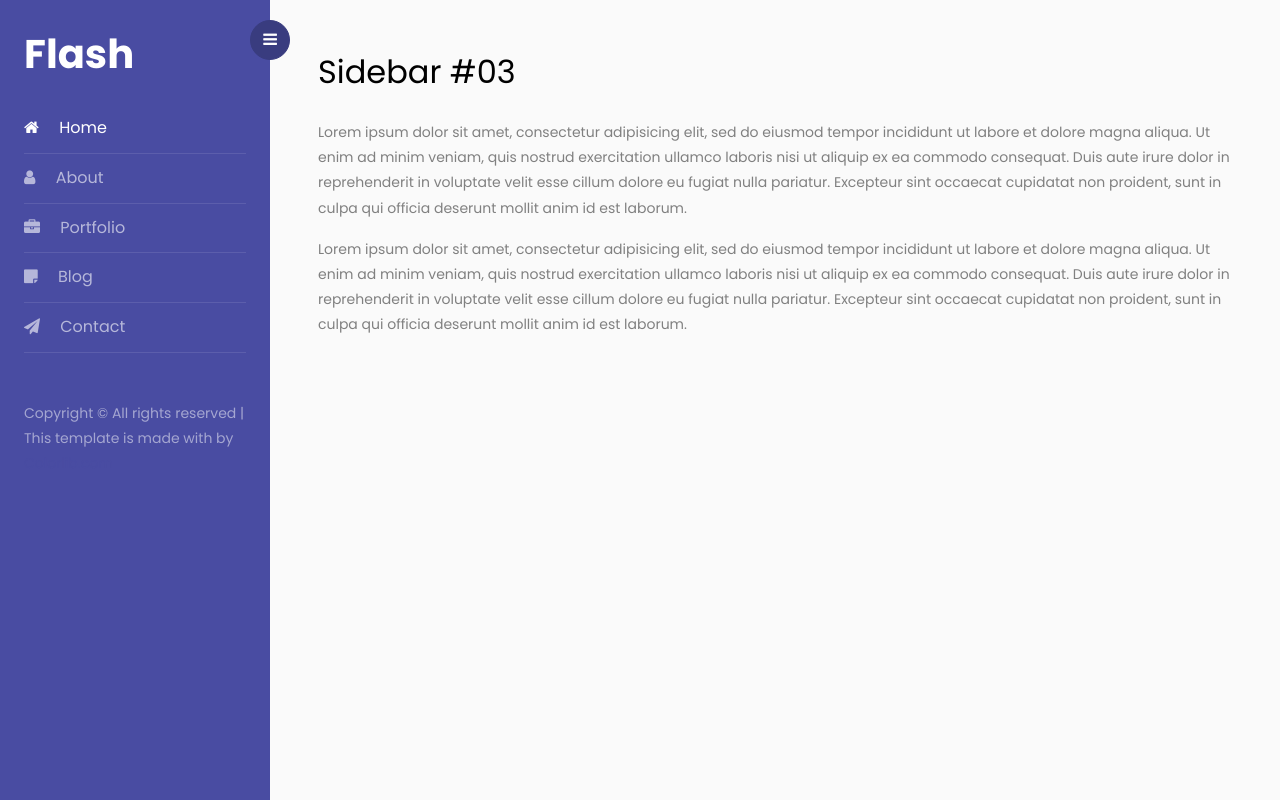
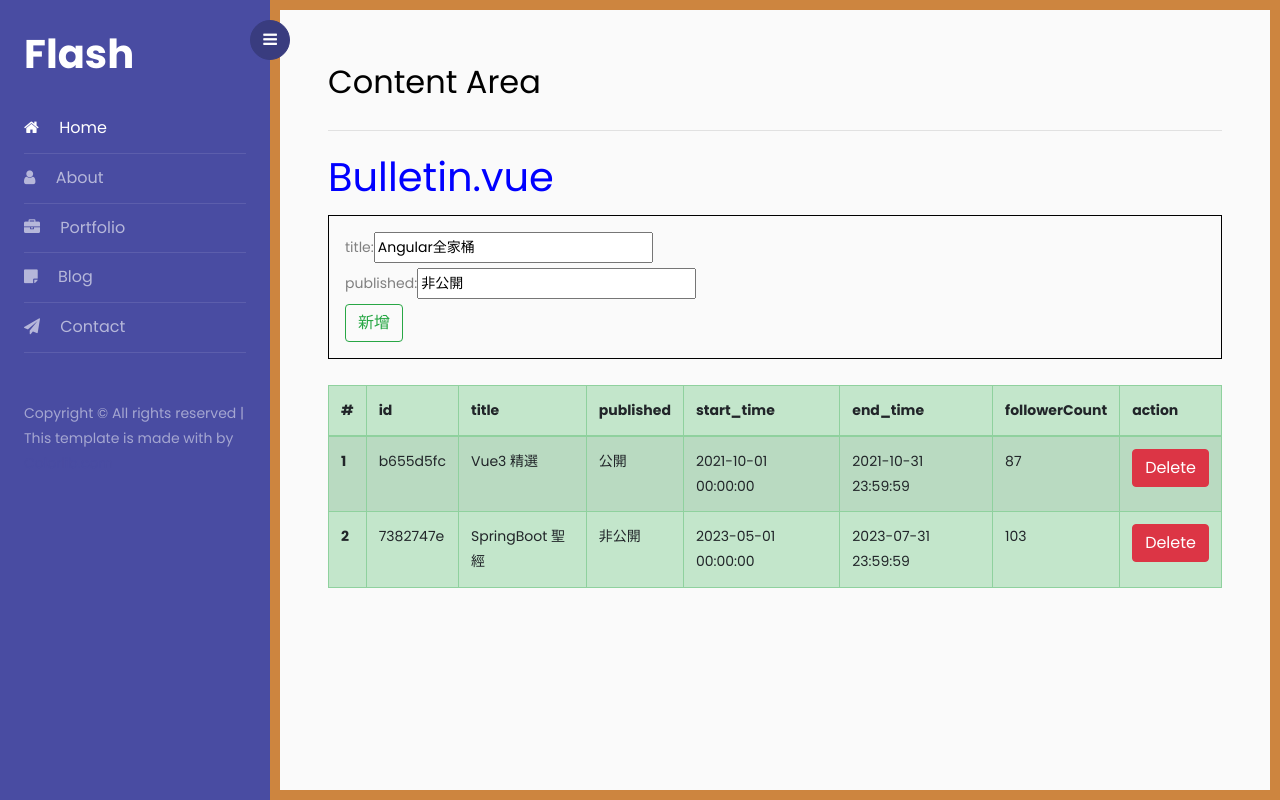
Before and after one commit to sobadrush/vue-homework-week5, a Vue app: page / in a window 1280 px wide. Built offline with nearby package versions, Linux system fonts and the light colour scheme.

Commit message:
新增 bulletin 布告欄功能

```diff
--- a/src/App.vue
+++ b/src/App.vue
@@ -1,5 +1,5 @@
 <script setup>
-
+  import bulletin from "@/components/Bulletin.vue";
 </script>
 
 <template>
@@ -49,16 +49,10 @@
       </nav>
 
       <!-- Page Content  -->
-      <div id="content" class="p-4 p-md-5 pt-5">
-          <h2 class="mb-4">Sidebar #03</h2>
-          <p>
-              Lorem ipsum dolor sit amet, consectetur adipisicing elit, sed do eiusmod tempor incididunt ut labore et dolore magna aliqua. Ut enim ad minim veniam, quis nostrud exercitation ullamco laboris nisi ut aliquip ex ea commodo
-              consequat. Duis aute irure dolor in reprehenderit in voluptate velit esse cillum dolore eu fugiat nulla pariatur. Excepteur sint occaecat cupidatat non proident, sunt in culpa qui officia deserunt mollit anim id est laborum.
-          </p>
-          <p>
-              Lorem ipsum dolor sit amet, consectetur adipisicing elit, sed do eiusmod tempor incididunt ut labore et dolore magna aliqua. Ut enim ad minim veniam, quis nostrud exercitation ullamco laboris nisi ut aliquip ex ea commodo
-              consequat. Duis aute irure dolor in reprehenderit in voluptate velit esse cillum dolore eu fugiat nulla pariatur. Excepteur sint occaecat cupidatat non proident, sunt in culpa qui officia deserunt mollit anim id est laborum.
-          </p>
+      <div id="content" class="p-4 p-md-5 pt-5" style="border: 10px solid peru;">
+          <h2 class="mb-4">Content Area</h2>
+          <hr/>
+          <bulletin></bulletin>
       </div>
   </div>
 </template>
--- /dev/null
+++ b/src/components/Bulletin.vue
@@ -0,0 +1,101 @@
+<template>
+  <div>
+    <h1 style="color: blue;">Bulletin.vue</h1>
+
+    <div style="border: 1px solid black; padding: 1rem;">
+      <label>title: </label><input type="text" v-model="p_title" /><br/>
+      <label>published: </label><input type="text" v-model="p_published" /><br/>
+      <button type="button" class="btn btn-outline-success" @click="(e) => doAddBulletin(e)">新增</button>
+    </div>
+
+    <br/>
+
+    <table class="table table-success table-striped table-hover table-bordered">
+      <thead>
+        <tr>
+          <th scope="col">#</th>
+          <th scope="col">id</th>
+          <th scope="col">title</th>
+          <th scope="col">published</th>
+          <th scope="col">start_time</th>
+          <th scope="col">end_time</th>
+          <th scope="col">followerCount</th>
+          <th scope="col">action</th>
+        </tr>
+      </thead>
+      <tbody>
+        <tr v-for="(item, index) in bulletinMsgs" :key="item.id">
+          <th scope="row">{{ index + 1 }}</th>
+          <td>{{ item.id }}</td>
+          <td>{{ item.title }}</td>
+          <td>{{ item.published ? '公開':'非公開' }}</td>
+          <td>{{ item.start_time }}</td>
+          <td>{{ item.end_time }}</td>
+          <td>{{ item.followerCount }}</td>
+          <td style="text-align: center;">
+            <button type="button" class="btn btn-danger">Delete</button>
+          </td>
+        </tr>
+      </tbody>
+    </table>
+    <!-- <pre>{{ bulletinMsgs }}</pre> -->
+  </div>
+</template>
+
+<script setup>
+  import { ref, watchEffect } from 'vue';
+  import { v4 as uuidv4 } from 'uuid';
+
+  const bulletinMsgs = ref([
+    {
+      id: 'b655d5fc',
+      title: 'Vue3 精選',
+      published: true,
+      start_time: '2021-10-01 00:00:00',
+      end_time: '2021-10-31 23:59:59',
+      followerCount: 87
+    },
+    {
+      id: '7382747e',
+      title: 'SpringBoot 聖經',
+      published: false,
+      start_time: '2023-05-01 00:00:00',
+      end_time: '2023-07-31 23:59:59',
+      followerCount: 103
+    }
+  ])
+
+  const p_title = ref('Angular全家桶');
+  const p_published = ref('非公開');
+
+  /**
+   * 新增公告
+   */
+  const doAddBulletin = (_event) => {
+    console.log('doAddBulletin _event', _event);
+    bulletinMsgs.value.push({
+      id: genBulletinId(),
+      title: p_title.value,
+      published: p_published.value === '公開' ? true : false,
+      start_time: new Date().toISOString().slice(0, 19).replace('T', ' '),
+      end_time: new Date(Date.now() + 30 * 24 * 60 * 60 * 1000).toISOString().slice(0, 19).replace('T', ' '),
+      followerCount: 0
+    })
+  }
+
+  /**
+   * 產生公告id
+   */
+  const genBulletinId = () => {
+    return uuidv4().split('-')[0];
+  }
+
+  // watchEffect(() => {
+  //   console.log('p_title: ', p_title.value);
+  //   console.log('p_published: ', p_published.value);
+  // });
+</script>
+
+<style lang="css" scoped>
+
+</style>
```
